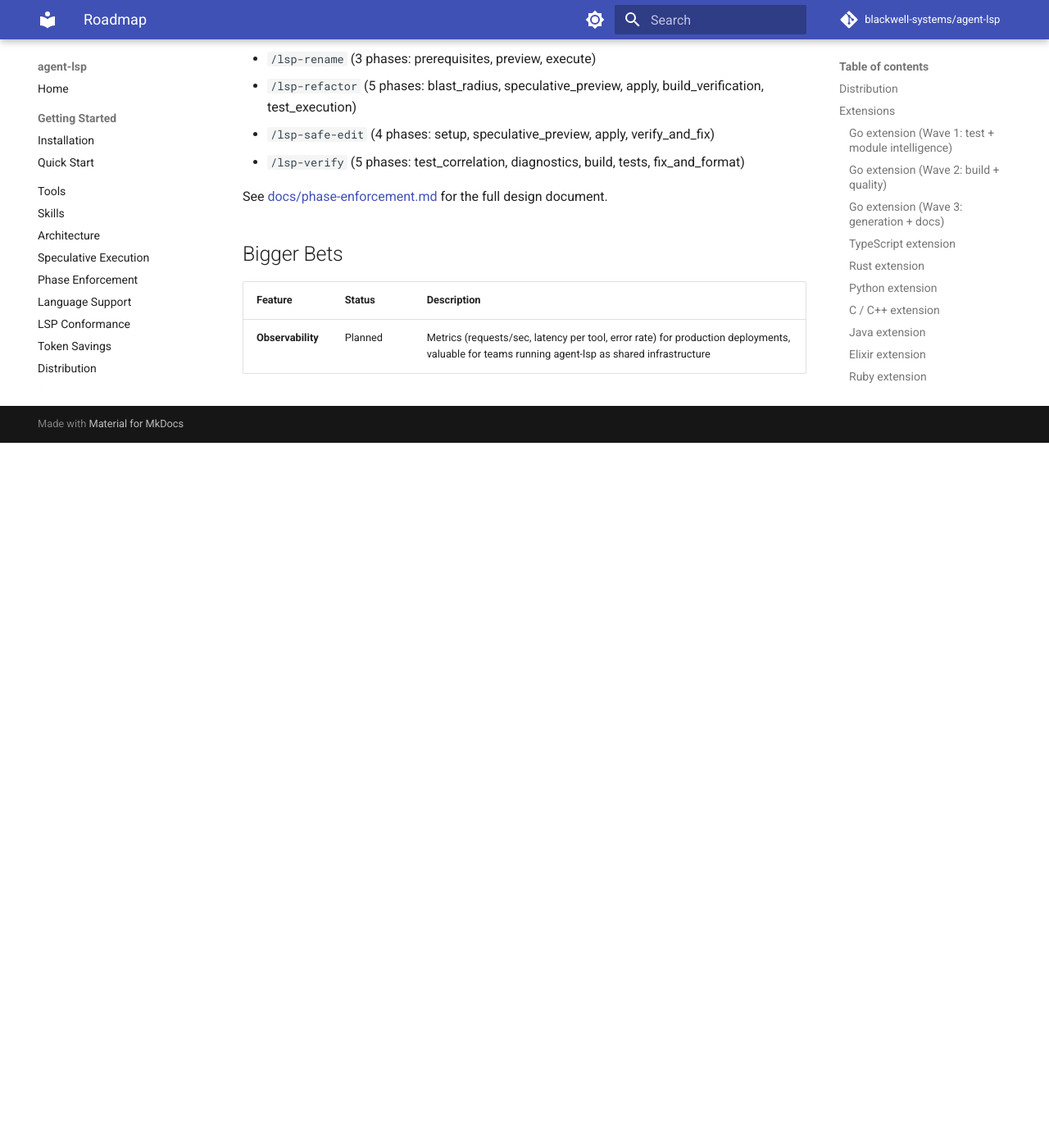
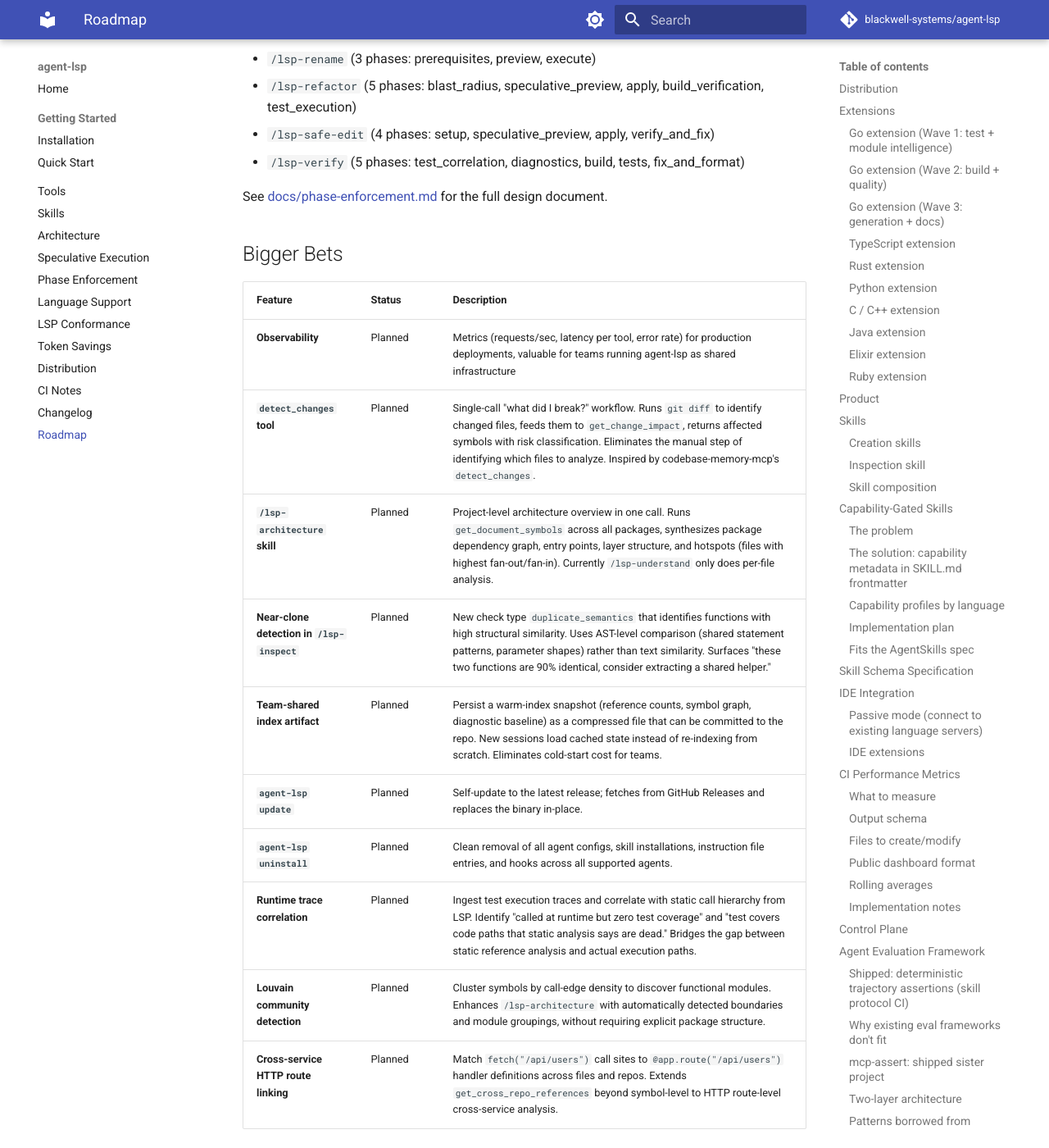
Before and after one commit to blackwell-systems/agent-lsp, an MkDocs documentation site: the page built from docs/roadmap.md, in a window 1280 px wide and 1400 px high, scrolled down 24399 px. Shown: the whole window at 82% size. Built offline with MkDocs 1.6.1 and Material for MkDocs 9.7.7, drawn with Linux system fonts in a browser that asks for light colours; comment, search, counter and statistics services are not loaded; before the commit the page ends 24939 px from its top, so only the background shows below that.

Commit message:
roadmap: add 10 new items from codebase-memory-mcp analysis

```diff
--- a/docs/roadmap.md
+++ b/docs/roadmap.md
@@ -688,3 +688,12 @@
 | Feature | Status | Description |
 |---------|--------|-------------|
 | **Observability** | Planned | Metrics (requests/sec, latency per tool, error rate) for production deployments, valuable for teams running agent-lsp as shared infrastructure |
+| **`detect_changes` tool** | Planned | Single-call "what did I break?" workflow. Runs `git diff` to identify changed files, feeds them to `get_change_impact`, returns affected symbols with risk classification. Eliminates the manual step of identifying which files to analyze. Inspired by codebase-memory-mcp's `detect_changes`. |
+| **`/lsp-architecture` skill** | Planned | Project-level architecture overview in one call. Runs `get_document_symbols` across all packages, synthesizes package dependency graph, entry points, layer structure, and hotspots (files with highest fan-out/fan-in). Currently `/lsp-understand` only does per-file analysis. |
+| **Near-clone detection in `/lsp-inspect`** | Planned | New check type `duplicate_semantics` that identifies functions with high structural similarity. Uses AST-level comparison (shared statement patterns, parameter shapes) rather than text similarity. Surfaces "these two functions are 90% identical, consider extracting a shared helper." |
+| **Team-shared index artifact** | Planned | Persist a warm-index snapshot (reference counts, symbol graph, diagnostic baseline) as a compressed file that can be committed to the repo. New sessions load cached state instead of re-indexing from scratch. Eliminates cold-start cost for teams. |
+| **`agent-lsp update`** | Planned | Self-update to the latest release; fetches from GitHub Releases and replaces the binary in-place. |
+| **`agent-lsp uninstall`** | Planned | Clean removal of all agent configs, skill installations, instruction file entries, and hooks across all supported agents. |
+| **Runtime trace correlation** | Planned | Ingest test execution traces and correlate with static call hierarchy from LSP. Identify "called at runtime but zero test coverage" and "test covers code paths that static analysis says are dead." Bridges the gap between static reference analysis and actual execution paths. |
+| **Louvain community detection** | Planned | Cluster symbols by call-edge density to discover functional modules. Enhances `/lsp-architecture` with automatically detected boundaries and module groupings, without requiring explicit package structure. |
+| **Cross-service HTTP route linking** | Planned | Match `fetch("/api/users")` call sites to `@app.route("/api/users")` handler definitions across files and repos. Extends `get_cross_repo_references` beyond symbol-level to HTTP route-level cross-service analysis. |
```
